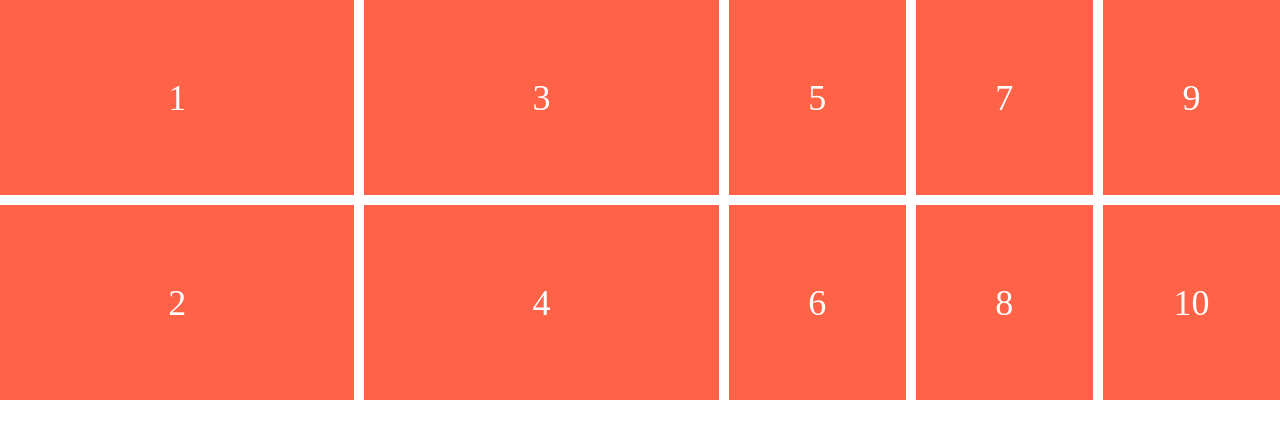
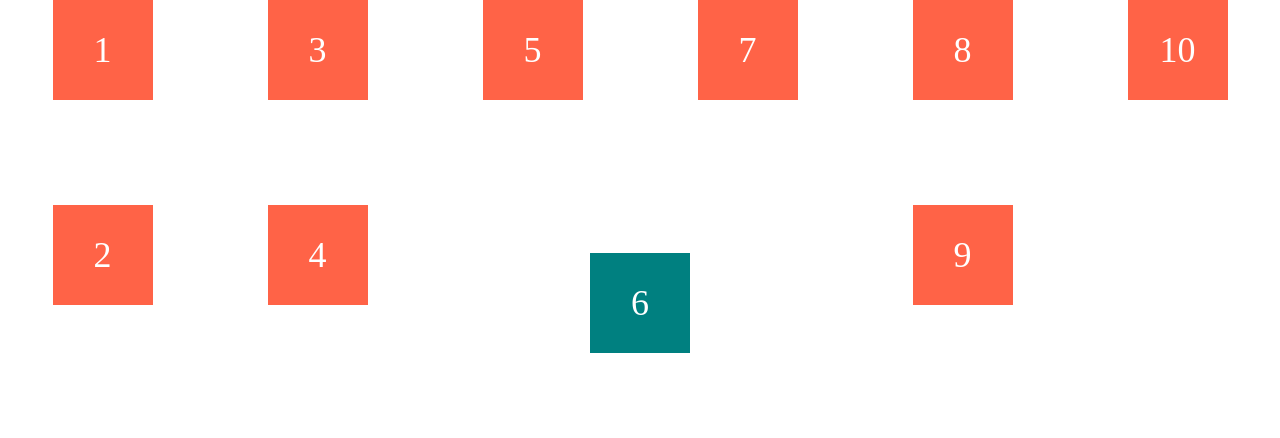
Before and after one commit to DI-Kim/css-layout-masterclass, a plain HTML site: page index.html in a window 1280 px wide. Drawn offline with Linux system fonts and the light colour scheme.

Commit message:
3.7 align and justify content

```diff
--- a/style.css
+++ b/style.css
@@ -5,11 +5,16 @@
   grid-template-columns: repeat(2, 1fr);
   grid-template-rows: 1fr 1fr;
   grid-auto-flow: column; /* default: row  추가적으로 컨텐츠가 추가되면 자동으로 row나 column으로 추가해줌 */
-  grid-auto-rows: 0.5fr; /* 추가 컨텐츠에 대한 크기 정의 */
-  grid-auto-columns: 0.5fr; /* 추가 컨텐츠에 대한 크기 정의 */
+  grid-auto-rows: 1fr; /* 추가 컨텐츠에 대한 크기 정의 */
+  grid-auto-columns: 1fr; /* 추가 컨텐츠에 대한 크기 정의 */
+  /* place-items: end end; justify-items와 align-items 를 합쳐놓음 */
+  justify-items: center; /* default: stretch  stretch는 자식요소에 width 가 없어야 한다. */
+  align-items: start;
 }
 
 .child {
+  width: 100px;
+  height: 100px;
   background-color: tomato;
   color: white;
   font-size: 36px;
@@ -17,3 +22,11 @@
   justify-content: center;
   align-items: center;
 }
+
+.child:nth-child(6) {
+  grid-column: span 2;
+  background-color: teal;
+  /* align-self: start;
+  justify-self: end; */
+  place-self: center center;
+}
```
